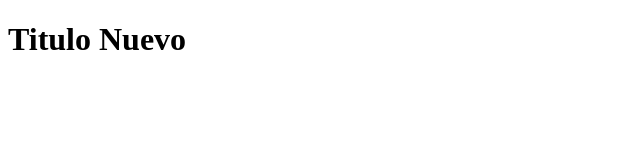
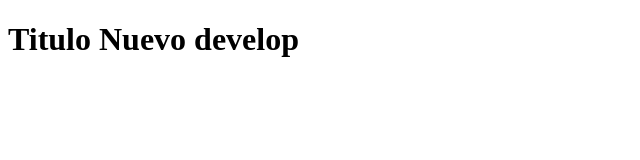
Before and after one commit to rbenayon2005/helloworldgit, a plain HTML site: page index.html in a window 1280 px wide. Shown: the whole page, without its empty margins (0-640 px from the left). Drawn offline with Linux system fonts and the light colour scheme.

Commit message:
Se modifico el titulo para develop

```diff
--- a/index.html
+++ b/index.html
@@ -6,6 +6,6 @@
     <title>Demo Git</title>
 </head>
 <body>
-    <h1>Titulo Nuevo</h1>
+    <h1>Titulo Nuevo develop</h1>
 </body>
 </html>
```
